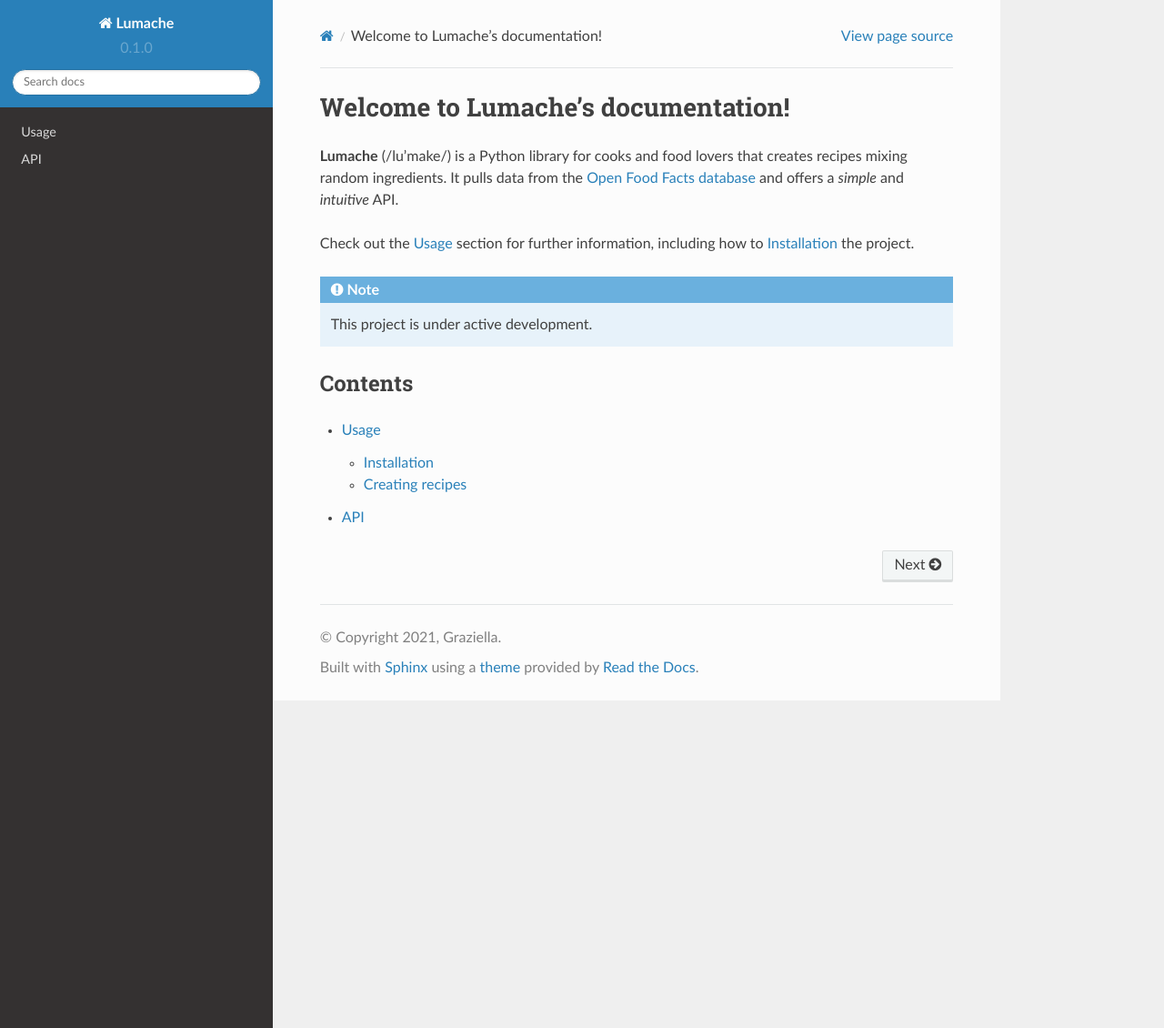
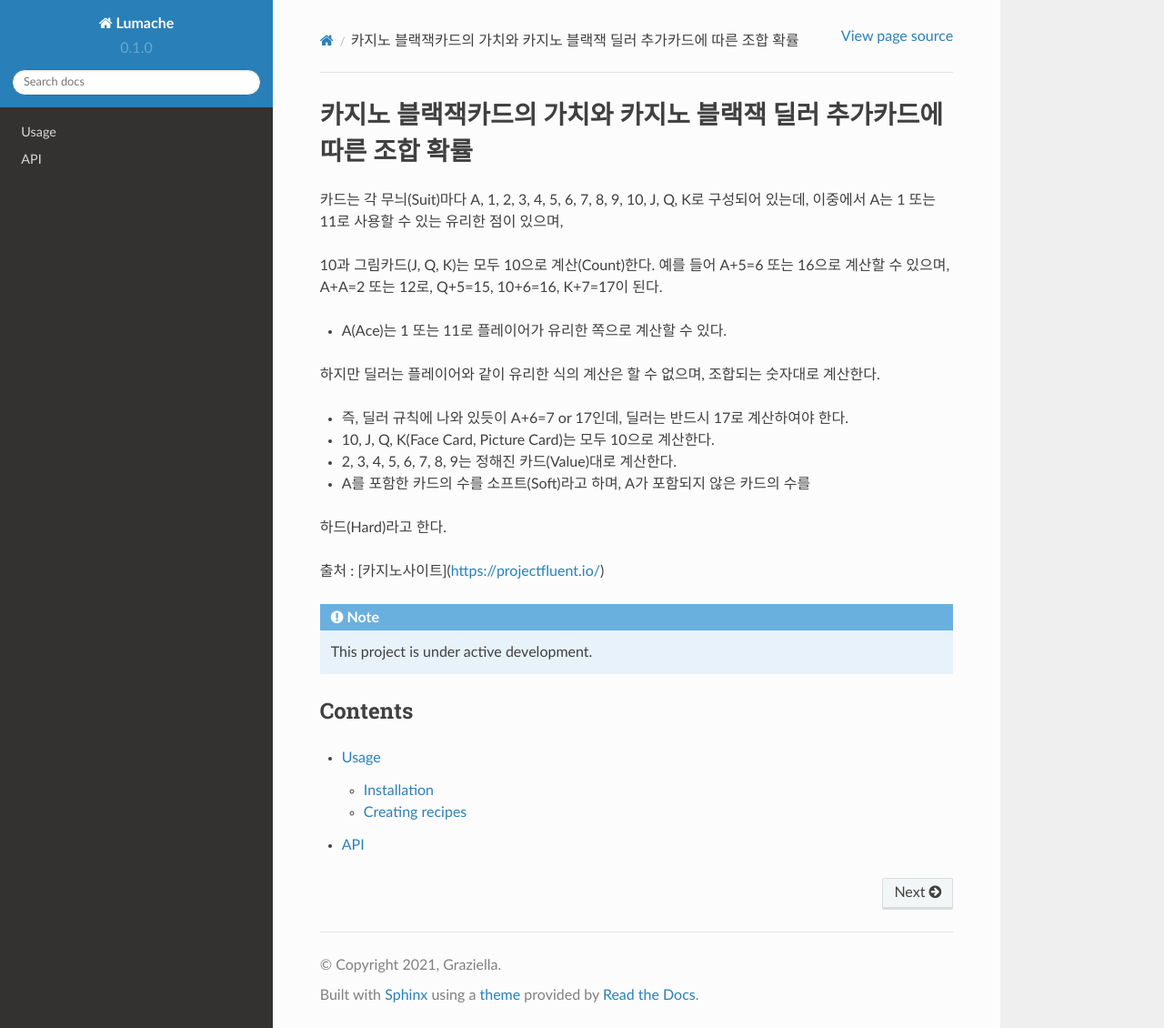
Before and after one commit to sinage3080/devapp, a Sphinx documentation site: the page built from docs/source/index.rst, in a window 1280 px wide and 1130 px high. Shown: the whole window at 91% size. Built offline with Sphinx 7.4.7 and the Read the Docs theme 2.0.0, drawn with Linux system fonts in a browser that asks for light colours.

Commit message:
Update index.rst

```diff
--- a/docs/source/index.rst
+++ b/docs/source/index.rst
@@ -1,13 +1,30 @@
-Welcome to Lumache's documentation!
+카지노 블랙잭카드의 가치와 카지노 블랙잭 딜러 추가카드에 따른 조합 확률
 ===================================
 
-**Lumache** (/lu'make/) is a Python library for cooks and food lovers
-that creates recipes mixing random ingredients.
-It pulls data from the `Open Food Facts database <https://world.openfoodfacts.org/>`_
-and offers a *simple* and *intuitive* API.
+카드는 각 무늬(Suit)마다 A, 1, 2, 3, 4, 5, 6, 7, 8, 9, 10, J, Q, K로 구성되어 있는데,
+이중에서 A는 1 또는 11로 사용할 수 있는 유리한 점이 있으며,
 
-Check out the :doc:`usage` section for further information, including
-how to :ref:`installation` the project.
+10과 그림카드(J, Q, K)는 모두 10으로 계산(Count)한다.
+예를 들어 A+5=6 또는 16으로 계산할 수 있으며, A+A=2 또는 12로,
+Q+5=15, 10+6=16, K+7=17이 된다.
+
+
+- A(Ace)는 1 또는 11로 플레이어가 유리한 쪽으로 계산할 수 있다.
+하지만 딜러는 플레이어와 같이 유리한 식의 계산은 할 수 없으며,
+조합되는 숫자대로 계산한다.
+
+- 즉, 딜러 규칙에 나와 있듯이 A+6=7 or 17인데, 딜러는 반드시 17로 계산하여야 한다.
+
+- 10, J, Q, K(Face Card, Picture Card)는 모두 10으로 계산한다.
+
+- 2, 3, 4, 5, 6, 7, 8, 9는 정해진 카드(Value)대로 계산한다.
+
+- A를 포함한 카드의 수를 소프트(Soft)라고 하며, A가 포함되지 않은 카드의 수를
+하드(Hard)라고 한다.
+
+출처 : [카지노사이트](https://projectfluent.io/)
+
+
 
 .. note::
 
```
